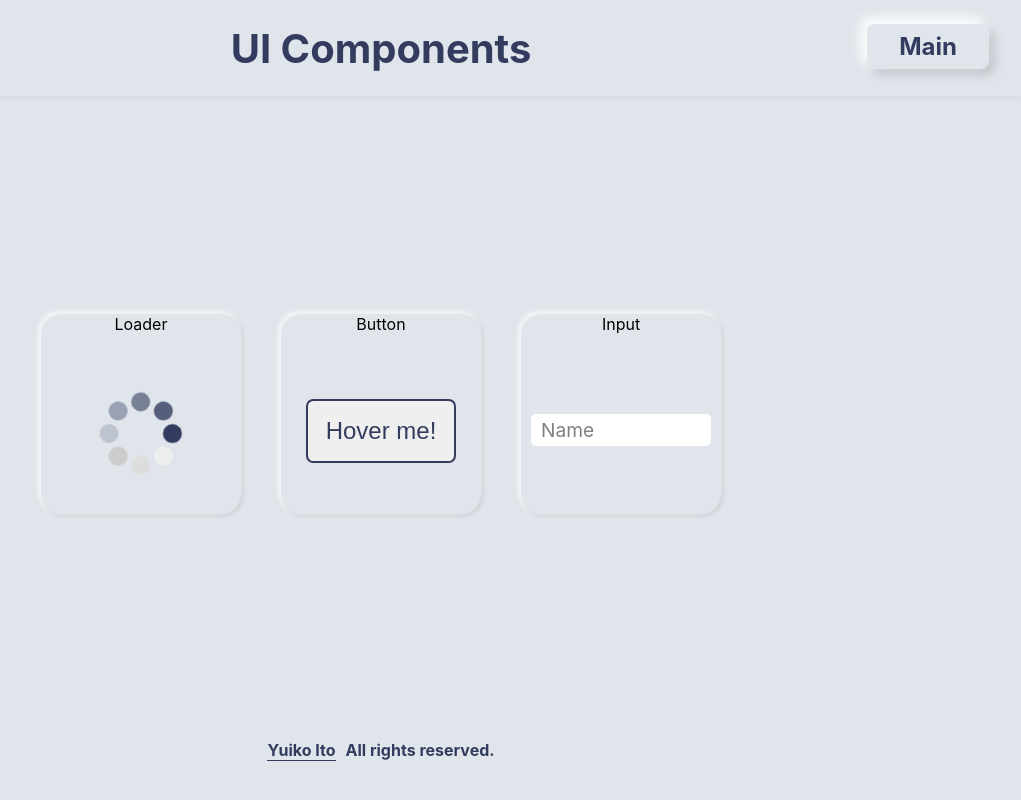
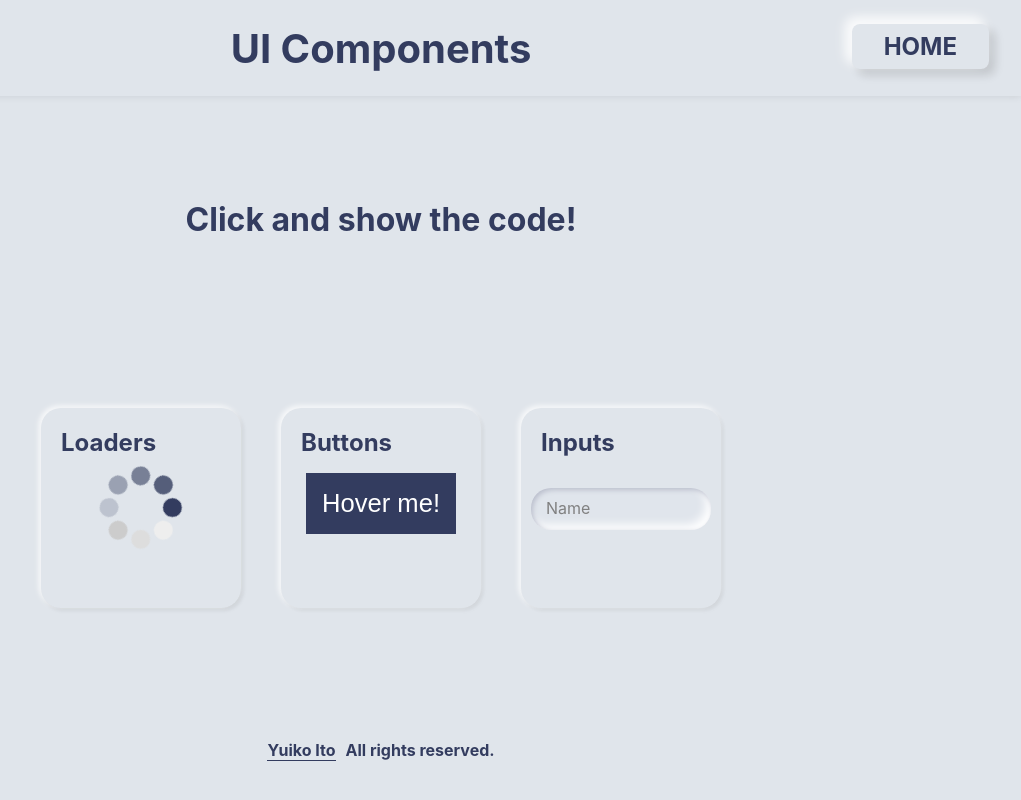
Before and after one commit to toffyui/ui-components, a React (Create React App) app: page / in a window 1280 px wide. Shown: the whole page, without its empty margins (259-1280 px from the left). Built offline with nearby package versions, Linux system fonts and the light colour scheme.

Commit message:
feat::tada: add main page

```diff
--- a/src/components/common/Header.tsx
+++ b/src/components/common/Header.tsx
@@ -5,16 +5,16 @@ import "styles/components/common/header.scss";
 import clsx from "clsx";
 
 const Header = () => {
-  const pages = ["Main", "Loader", "Button", "Input"];
+  const pages = ["HOME", "Loader", "Button", "Input"];
   const location = useLocation();
   const nowLocation = location.pathname.slice(1);
-  const [page, setPage] = useState<string>(nowLocation || "Main");
+  const [page, setPage] = useState<string>(nowLocation || "HOME");
   const { isOpen, clickHandler } = useToggle();
   const history = useHistory();
   const changePage = (page: string) => {
     setPage(page);
     clickHandler();
-    if (page === "Main") {
+    if (page === "HOME") {
       history.push("/");
       return;
     }
--- a/src/pages/MainPage.tsx
+++ b/src/pages/MainPage.tsx
@@ -1,24 +1,33 @@
 import Header from "components/common/Header";
 import Footer from "components/common/Footer";
 import "styles/components/common/container.scss";
+import { useHistory } from "react-router-dom";
 
 const MainPage = () => {
+  const history = useHistory();
+  const goPage = (page: string) => {
+    history.push(page);
+  };
+  const clickInput = (e: { stopPropagation: () => void }) => {
+    e.stopPropagation();
+  };
   return (
     <>
       <Header />
       <div className="main-container">
-        <div className="code-block-container">
-          <div>Loader</div>
+        <div className="description">Click and show the code!</div>
+        <div className="code-block-container" onClick={() => goPage("/Loader")}>
+          <div className="title">Loaders</div>
           <div className="loader5"></div>
         </div>
-        <div className="code-block-container">
-          <div>Button</div>
-          <button className="button2">Hover me!</button>
+        <div className="code-block-container" onClick={() => goPage("/Button")}>
+          <div className="title">Buttons</div>
+          <button className="button3">Hover me!</button>
         </div>
-        <div className="code-block-container">
-          <div>Input</div>
-          <div className="input1">
-            <input type="text" />
+        <div className="code-block-container" onClick={() => goPage("/Input")}>
+          <div className="title">Inputs</div>
+          <div className="input2">
+            <input type="text" onClick={clickInput} />
             <label>Name</label>
           </div>
         </div>
--- a/src/styles/components/common/code-block-container.scss
+++ b/src/styles/components/common/code-block-container.scss
@@ -1,4 +1,5 @@
 .code-block-container {
+  position: relative;
   transition: 0.3s;
   width: 200px;
   height: 200px;
@@ -14,4 +15,12 @@
       -6px -6px 10px rgba(255, 255, 255, 0.5),
       6px 6px 8px rgba(255, 255, 255, 0.075), 6px 6px 10px rgba(0, 0, 0, 0.15);
   }
+  > .title {
+    position: absolute;
+    top: 20px;
+    left: 20px;
+    font-weight: bold;
+    font-size: 1.5rem;
+    color: #333c5f;
+  }
 }
--- a/src/styles/components/common/container.scss
+++ b/src/styles/components/common/container.scss
@@ -12,4 +12,11 @@
   @include tab {
     min-height: calc(100vh - 12rem);
   }
+  > .description {
+    width: 100%;
+    text-align: center;
+    font-size: 2rem;
+    font-weight: bold;
+    color: #333c5f;
+  }
 }
```
